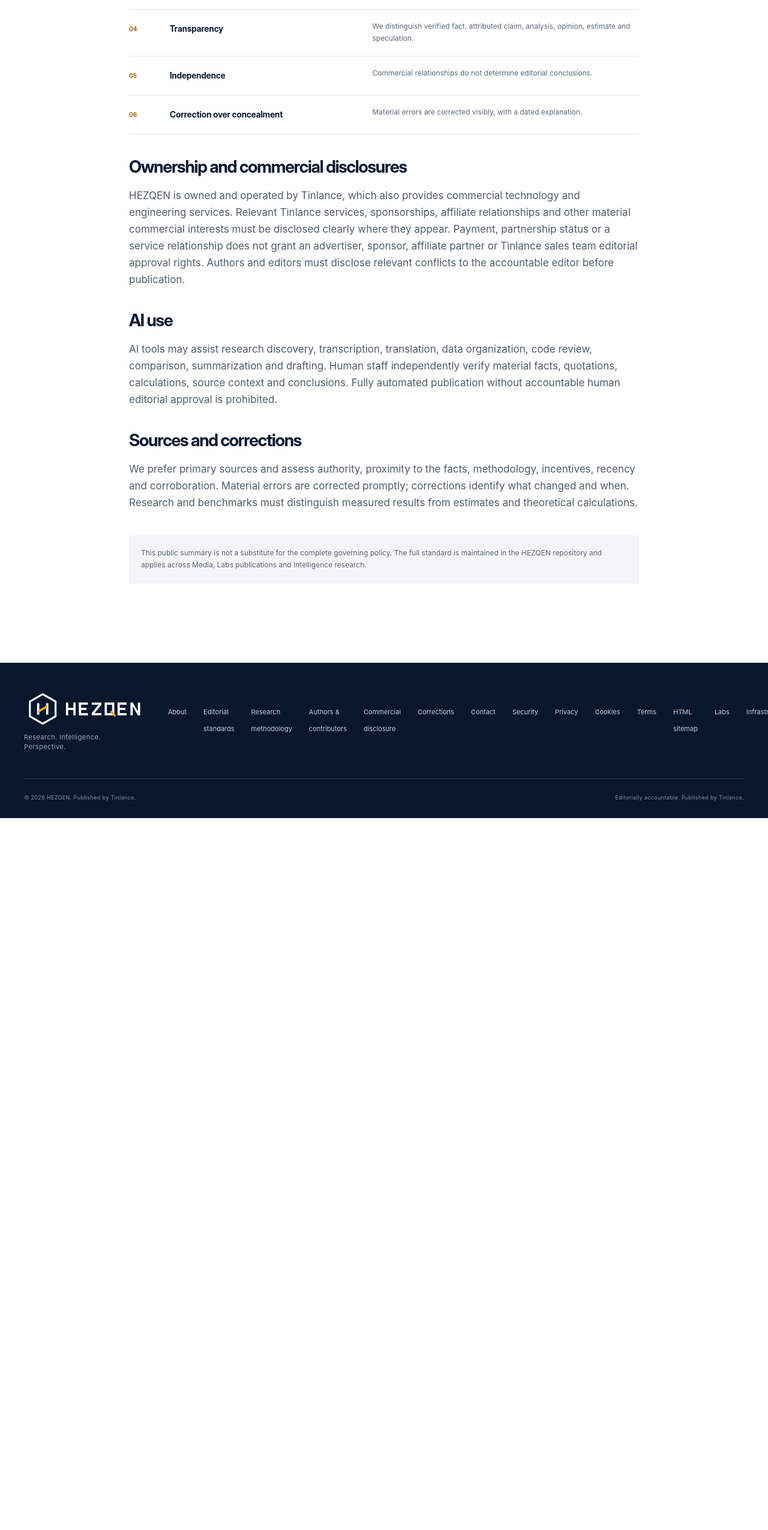
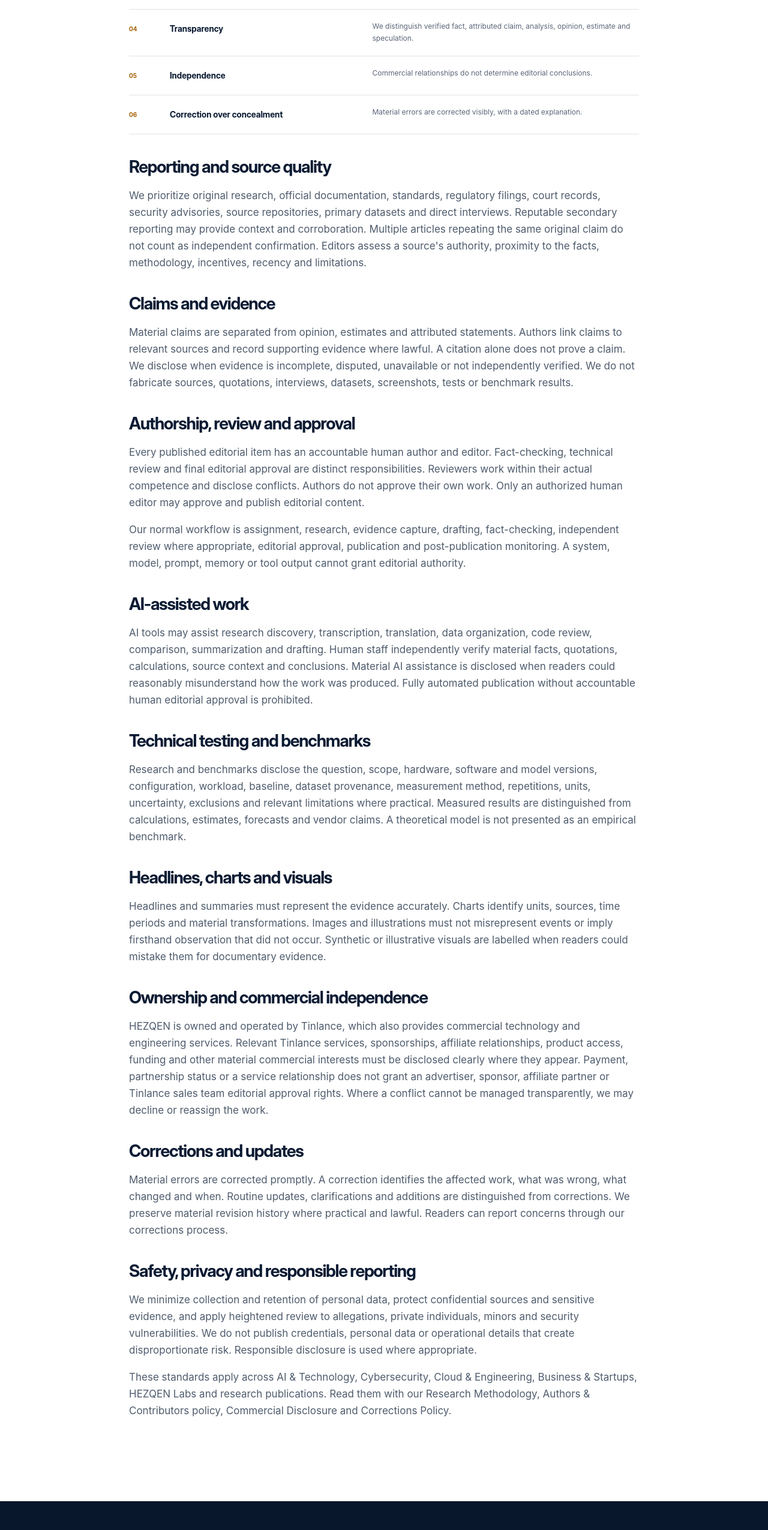
Before and after one commit to LloydCoder/hezqen, a Next.js app: page /editorial-standards in a window 1280 px wide. Shown: the part 849-3400 px from the top of the page at 60% size. Before the commit the page ends 2213 px from the top, so only its background shows below. Built offline with nearby package versions, Linux system fonts and the light colour scheme; no server answers.

Commit message:
feat: publish complete public editorial standards

```diff
--- a/app/(frontend)/editorial-standards/page.tsx
+++ b/app/(frontend)/editorial-standards/page.tsx
@@ -1,10 +1,12 @@
 import type { Metadata } from "next";
+
 export const metadata: Metadata = {
   title: "Editorial Standards",
   description:
     "The editorial principles, evidence standards and human accountability rules governing HEZQEN.",
   alternates: { canonical: "/editorial-standards" },
 };
+
 const principles = [
   [
     "Evidence before assertion",
@@ -28,6 +30,7 @@ const principles = [
     "Material errors are corrected visibly, with a dated explanation.",
   ],
 ];
+
 export default function EditorialStandardsPage() {
   return (
     <section className="prose-page">
@@ -55,33 +58,90 @@ export default function EditorialStandardsPage() {
             </article>
           ))}
         </div>
-        <h2>Ownership and commercial disclosures</h2>
+        <h2>Reporting and source quality</h2>
         <p>
-          HEZQEN is owned and operated by Tinlance, which also provides commercial technology and
-          engineering services. Relevant Tinlance services, sponsorships, affiliate relationships
-          and other material commercial interests must be disclosed clearly where they appear.
-          Payment, partnership status or a service relationship does not grant an advertiser,
-          sponsor, affiliate partner or Tinlance sales team editorial approval rights. Authors and
-          editors must disclose relevant conflicts to the accountable editor before publication.
+          We prioritize original research, official documentation, standards, regulatory filings,
+          court records, security advisories, source repositories, primary datasets and direct
+          interviews. Reputable secondary reporting may provide context and corroboration. Multiple
+          articles repeating the same original claim do not count as independent confirmation.
+          Editors assess a source's authority, proximity to the facts, methodology, incentives,
+          recency and limitations.
         </p>
-        <h2>AI use</h2>
+        <h2>Claims and evidence</h2>
+        <p>
+          Material claims are separated from opinion, estimates and attributed statements. Authors
+          link claims to relevant sources and record supporting evidence where lawful. A citation
+          alone does not prove a claim. We disclose when evidence is incomplete, disputed, unavailable
+          or not independently verified. We do not fabricate sources, quotations, interviews,
+          datasets, screenshots, tests or benchmark results.
+        </p>
+        <h2>Authorship, review and approval</h2>
+        <p>
+          Every published editorial item has an accountable human author and editor. Fact-checking,
+          technical review and final editorial approval are distinct responsibilities. Reviewers
+          work within their actual competence and disclose conflicts. Authors do not approve their
+          own work. Only an authorized human editor may approve and publish editorial content.
+        </p>
+        <p>
+          Our normal workflow is assignment, research, evidence capture, drafting, fact-checking,
+          independent review where appropriate, editorial approval, publication and post-publication
+          monitoring. A system, model, prompt, memory or tool output cannot grant editorial authority.
+        </p>
+        <h2>AI-assisted work</h2>
         <p>
           AI tools may assist research discovery, transcription, translation, data organization,
           code review, comparison, summarization and drafting. Human staff independently verify
-          material facts, quotations, calculations, source context and conclusions. Fully automated
-          publication without accountable human editorial approval is prohibited.
+          material facts, quotations, calculations, source context and conclusions. Material AI
+          assistance is disclosed when readers could reasonably misunderstand how the work was
+          produced. Fully automated publication without accountable human editorial approval is
+          prohibited.
         </p>
-        <h2>Sources and corrections</h2>
+        <h2>Technical testing and benchmarks</h2>
         <p>
-          We prefer primary sources and assess authority, proximity to the facts, methodology,
-          incentives, recency and corroboration. Material errors are corrected promptly; corrections
-          identify what changed and when. Research and benchmarks must distinguish measured results
-          from estimates and theoretical calculations.
+          Research and benchmarks disclose the question, scope, hardware, software and model
+          versions, configuration, workload, baseline, dataset provenance, measurement method,
+          repetitions, units, uncertainty, exclusions and relevant limitations where practical.
+          Measured results are distinguished from calculations, estimates, forecasts and vendor
+          claims. A theoretical model is not presented as an empirical benchmark.
         </p>
-        <p className="policy-note">
-          This public summary is not a substitute for the complete governing policy. The full
-          standard is maintained in the HEZQEN repository and applies across Media, Labs
-          publications and Intelligence research.
+        <h2>Headlines, charts and visuals</h2>
+        <p>
+          Headlines and summaries must represent the evidence accurately. Charts identify units,
+          sources, time periods and material transformations. Images and illustrations must not
+          misrepresent events or imply firsthand observation that did not occur. Synthetic or
+          illustrative visuals are labelled when readers could mistake them for documentary evidence.
+        </p>
+        <h2>Ownership and commercial independence</h2>
+        <p>
+          HEZQEN is owned and operated by Tinlance, which also provides commercial technology and
+          engineering services. Relevant Tinlance services, sponsorships, affiliate relationships,
+          product access, funding and other material commercial interests must be disclosed clearly
+          where they appear. Payment, partnership status or a service relationship does not grant an
+          advertiser, sponsor, affiliate partner or Tinlance sales team editorial approval rights.
+          Where a conflict cannot be managed transparently, we may decline or reassign the work.
+        </p>
+        <h2>Corrections and updates</h2>
+        <p>
+          Material errors are corrected promptly. A correction identifies the affected work, what
+          was wrong, what changed and when. Routine updates, clarifications and additions are
+          distinguished from corrections. We preserve material revision history where practical and
+          lawful. Readers can report concerns through our <a href="/corrections">corrections process</a>.
+        </p>
+        <h2>Safety, privacy and responsible reporting</h2>
+        <p>
+          We minimize collection and retention of personal data, protect confidential sources and
+          sensitive evidence, and apply heightened review to allegations, private individuals,
+          minors and security vulnerabilities. We do not publish credentials, personal data or
+          operational details that create disproportionate risk. Responsible disclosure is used
+          where appropriate.
+        </p>
+        <p>
+          These standards apply across AI &amp; Technology, Cybersecurity, Cloud &amp; Engineering,
+          Business &amp; Startups, HEZQEN Labs and research publications. Read them with our
+          <a href="/research-methodology"> Research Methodology</a>,
+          <a href="/authors"> Authors &amp; Contributors policy</a>,
+          <a href="/commercial-disclosure"> Commercial Disclosure</a> and
+          <a href="/corrections"> Corrections Policy</a>.
         </p>
       </div>
     </section>
```
